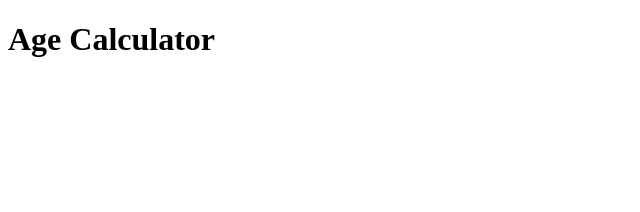
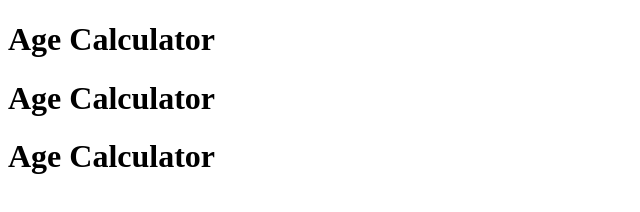
Before and after one commit to subatheesan-k/js_projects, a plain HTML site: page age_calculator/index.html in a window 1280 px wide. Shown: the whole page, without its empty margins (0-640 px from the left). Drawn offline with Linux system fonts and the light colour scheme.

Commit message:
Update index.html

```diff
--- a/age_calculator/index.html
+++ b/age_calculator/index.html
@@ -7,6 +7,8 @@
 </head>
 <body>
     <h1>Age Calculator</h1>
+    <h1>Age Calculator</h1>
+    <h1>Age Calculator</h1>
     <script src="script.js"></script>
 </body>
 </html>
```
